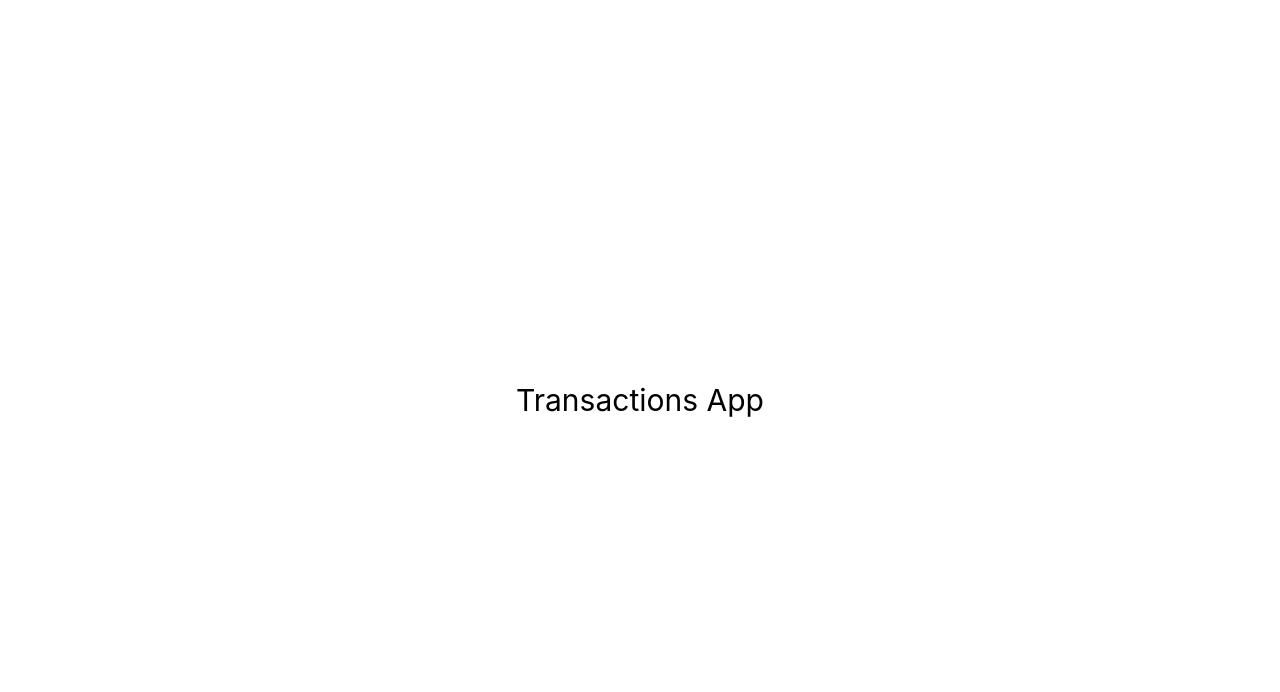
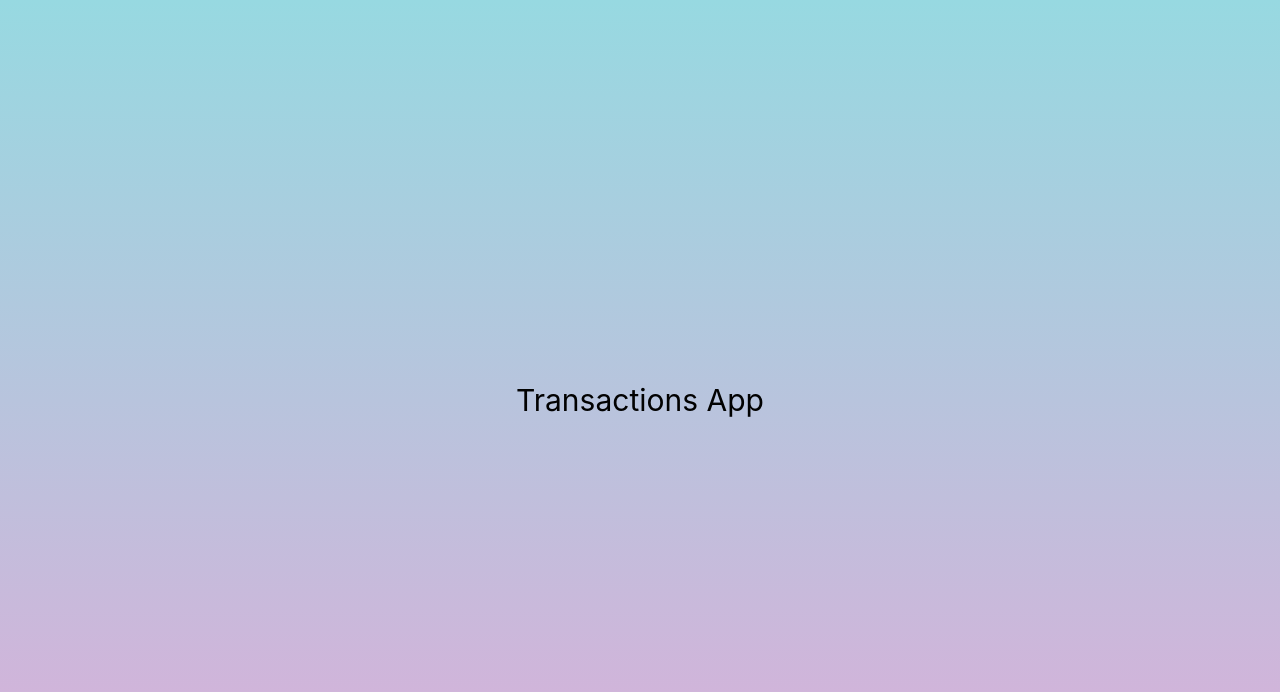
Before and after one commit to AVerba/transactions-app, a React (Create React App) app: page / in a window 1280 px wide. Shown: the top 692 px of the page. Built offline with nearby package versions, Linux system fonts and the light colour scheme.

Commit message:
added auth views

```diff
--- a/src/components/App/App.jsx
+++ b/src/components/App/App.jsx
@@ -1,9 +1,8 @@
 import styles from './App.module.scss';
+import {AuthView} from "../views/AuthView";
 
 export const App = () => {
   return (
-    <div className={styles.content}>
-      Transactions App
-    </div>
+    <AuthView/>
   );
 };
--- /dev/null
+++ b/src/components/views/AuthView/AuthView.jsx
@@ -0,0 +1,11 @@
+import styles from './AuthView.module.scss';
+
+export const AuthView = () => {
+
+  return(
+    <div className={styles.auth__container}>
+      Transactions App
+    </div>
+  )
+
+}
--- /dev/null
+++ b/src/components/views/AuthView/AuthView.module.scss
@@ -0,0 +1,11 @@
+.auth__container{
+  height: 100vh;
+  display: flex;
+  justify-content: center;
+  align-items: center;
+  font-size: 30px;
+  color: #010101;
+  background-color: #D9AFD9;
+  background-image: linear-gradient(0deg, #D9AFD9 0%, #97D9E1 100%);
+
+}
--- /dev/null
+++ b/src/components/views/AuthView/index.js
@@ -0,0 +1 @@
+export {AuthView} from './AuthView';
```
